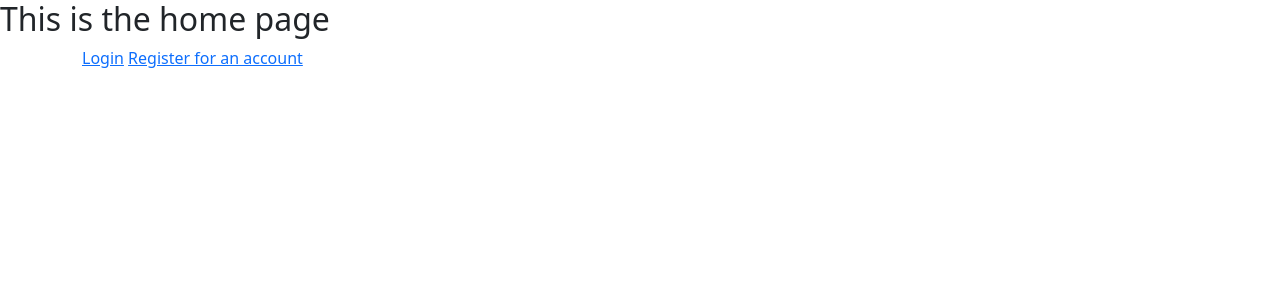
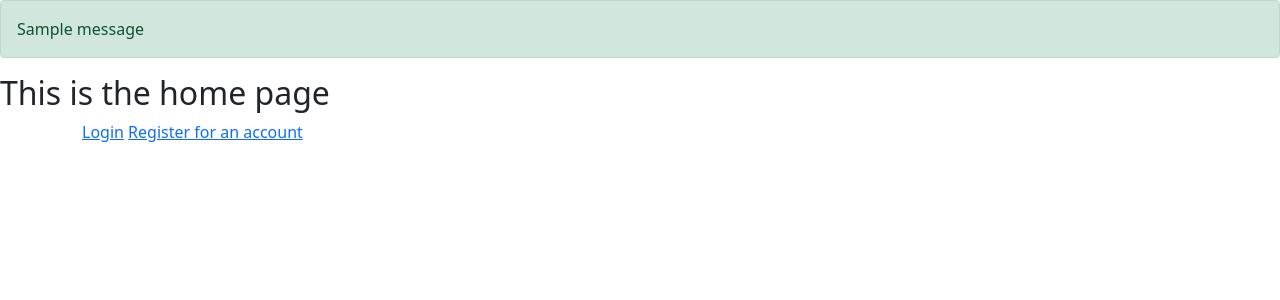
Before and after one commit to sherchansachin/alpine-tours, a Django app: page /accounts/index/ in a window 1280 px wide. Shown: the top 300 px of the page. Run offline with Django 3.2, Linux system fonts and the light colour scheme; tables that the repository leaves empty hold one stand-in row (values such as "Sample post"); one stand-in notice (Sample message) is shown.

Commit message:
shows alert messages

```diff
--- a/templates/base.html
+++ b/templates/base.html
@@ -12,6 +12,15 @@
 
     <!-- navigation -->
 
+    <!-- flash message -->
+    {% if messages %}
+        {% for message in messages%}
+            <div class="alert alert-{{ message.tags }}">
+                {{ message }}
+            </div>
+        {% endfor %}
+    {% endif %}
+
     {% block content %}
 
 
```
